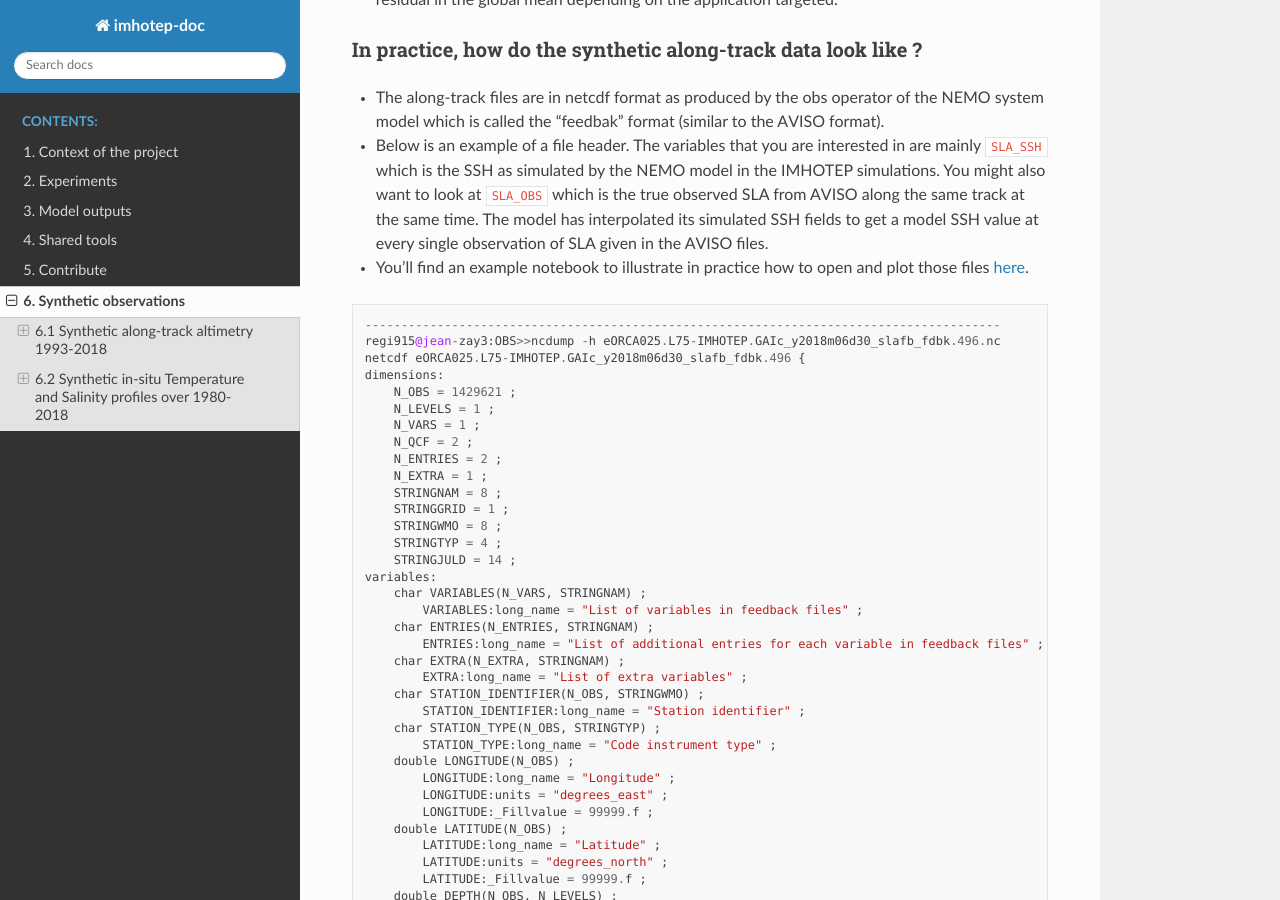
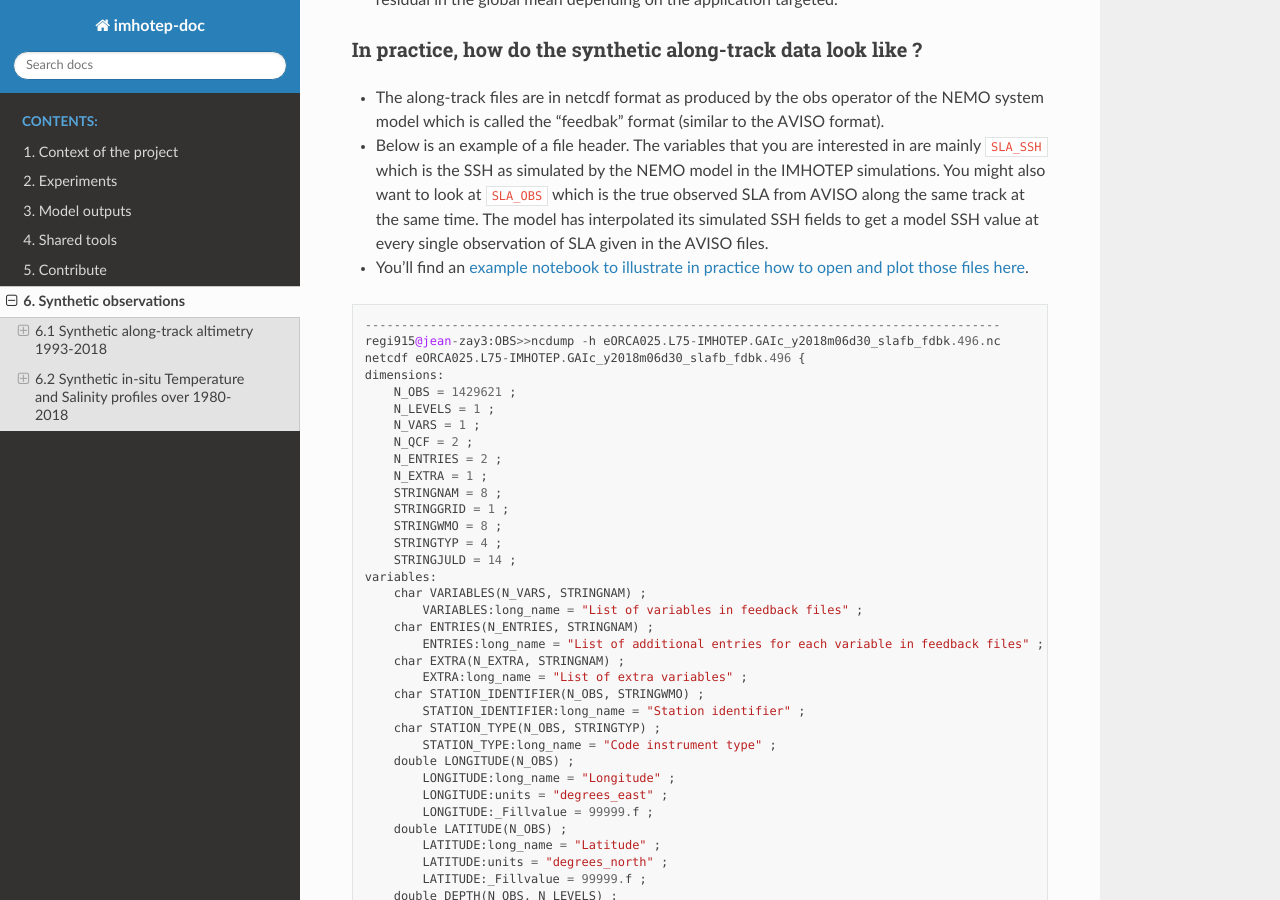
Before and after one commit to imhotep-project/doc-imhotep, a Sphinx documentation site: the page built from source/6-Synthetic-Obs.md, in a window 1280 px wide and 900 px high, scrolled down 1977 px. Built offline with Sphinx 7.4.7 and the Read the Docs theme 2.0.0, drawn with Linux system fonts in a browser that asks for light colours.

Commit message:
Update 6-Synthetic-Obs.md

````diff
--- a/source/6-Synthetic-Obs.md
+++ b/source/6-Synthetic-Obs.md
@@ -60,7 +60,7 @@ _Fig.6.1 Altimetry vocabulary._
 
 * Below is an example of a file header. The variables that you are interested in are mainly `SLA_SSH` which is the SSH as simulated by the NEMO model in the IMHOTEP simulations. You might also want to look at `SLA_OBS` which is the true observed SLA from AVISO along the same track at the same time. The model has interpolated its simulated SSH fields to get a model SSH value at every single observation of SLA given in the AVISO files.
 
-* You'll find an example notebook to illustrate in practice how to open and plot those files [here](https://github.com/imhotep-project/imhotep-synthetic-obs/blob/main/tools/2023-07-19_check_SLA.ipynb).
+* You'll find an [example notebook to illustrate in practice how to open and plot those files here](https://github.com/imhotep-project/imhotep-synthetic-obs/blob/main/tools/2023-07-19_check_SLA.ipynb).
 
 ```
 ----------------------------------------------------------------------------------------
````
